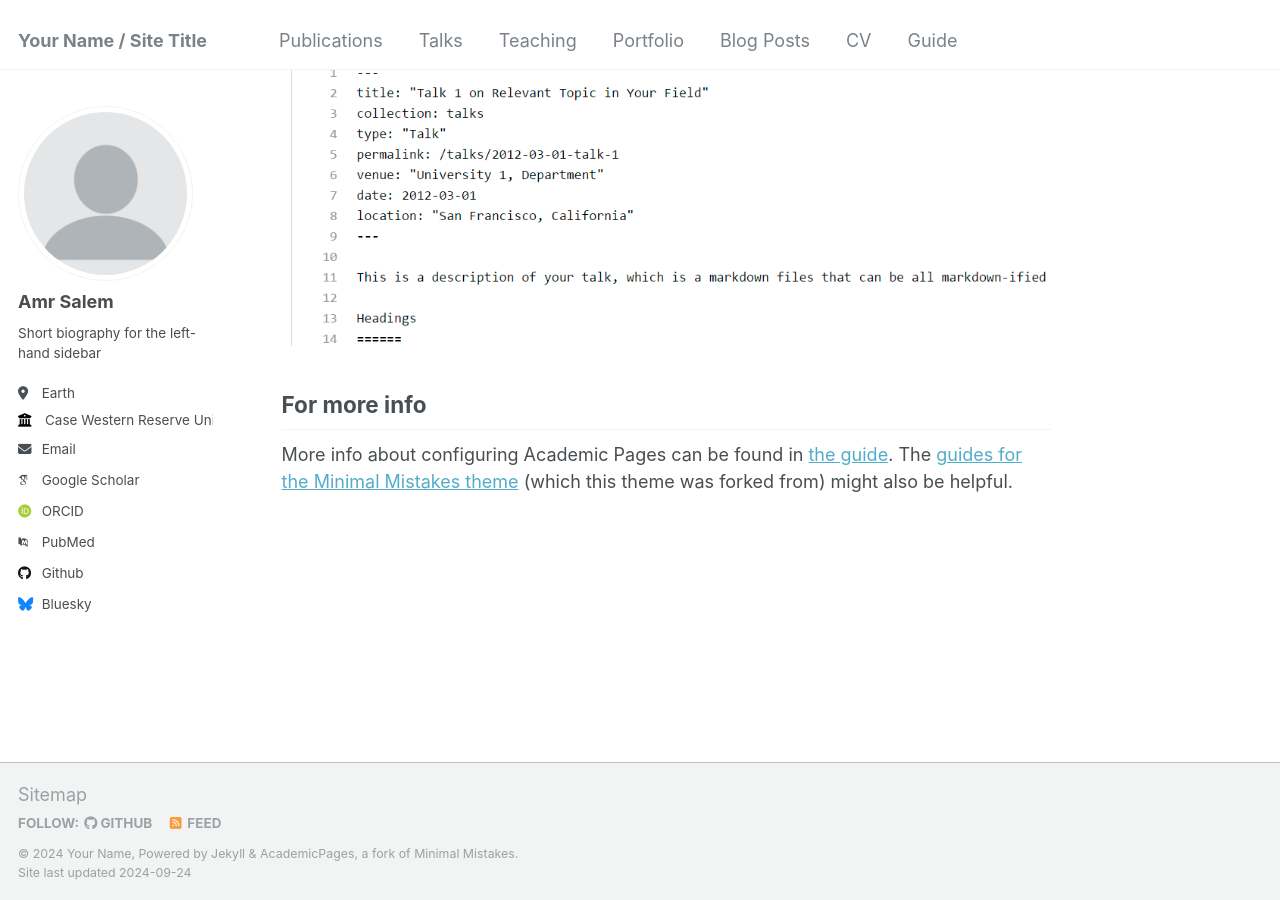
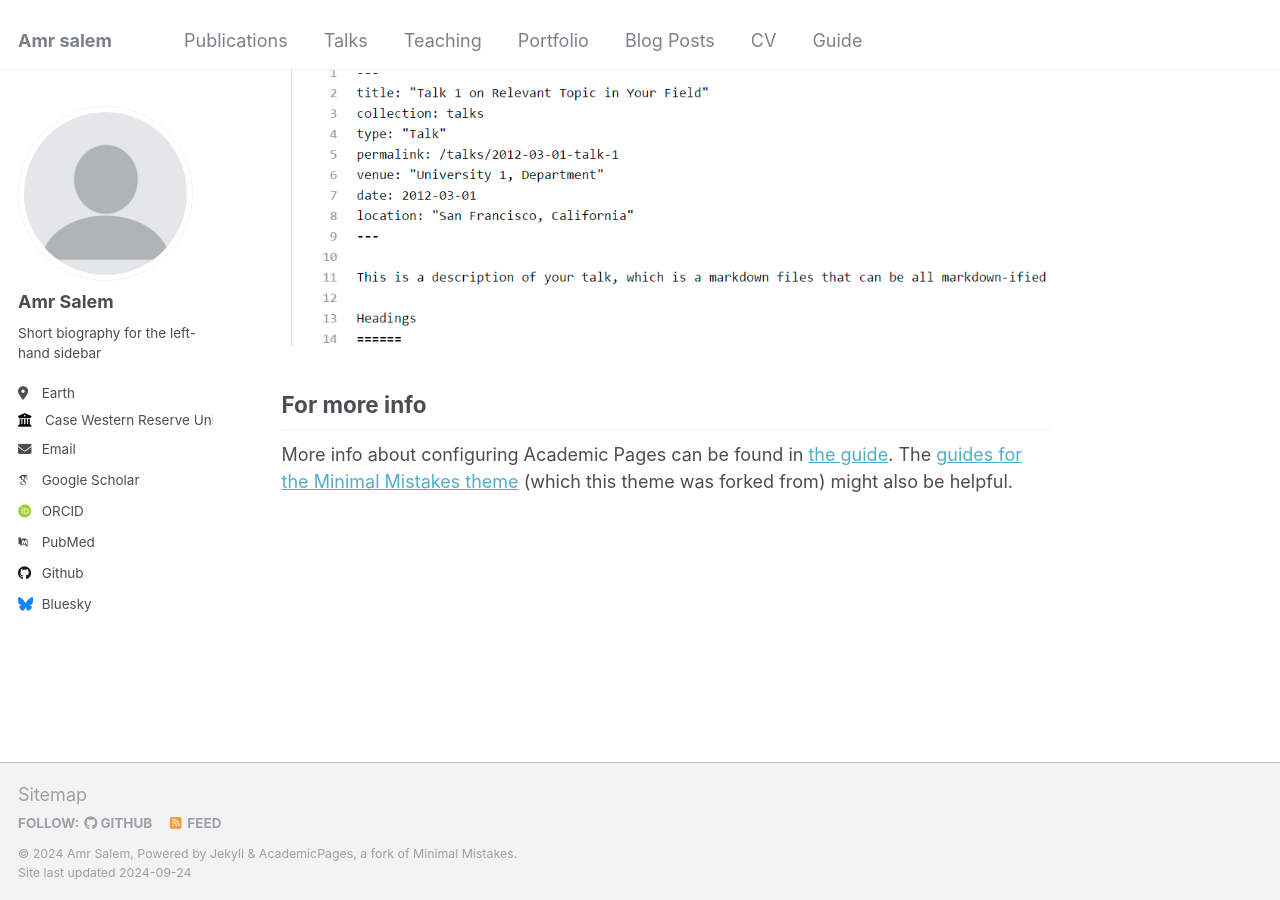
Before and after one commit to amrsalm/amrsalm.github.io, a Jekyll site: the page built from _pages/about.md, in a window 1280 px wide and 900 px high, scrolled down 2643 px. Built offline with Jekyll 4.4.1, drawn with Linux system fonts in a browser that asks for light colours; some web fonts are replaced.

Commit message:
Update _config.yml

```diff
--- a/_config.yml
+++ b/_config.yml
@@ -8,13 +8,13 @@
 
 # Basic Site Settings
 locale                   : "en-US"
-title                    : "Your Name / Site Title"
+title                    : "Amr salem"
 title_separator          : "-"
-name                     : &name "Your Name"
+name                     : &name "Amr Salem"
 description              : &description "personal description"
-url                      : https://academicpages.github.io # the base hostname & protocol for your site e.g. "https://mmistakes.github.io"
+url                      : https://amrsalm.github.io/ # the base hostname & protocol for your site e.g. "https://mmistakes.github.io"
 baseurl                  : "" # the subpath of your site, e.g. "/blog"
-repository               : "academicpages/academicpages.github.io"
+repository               : "amrsalm/amrsalm.github.io/"
 
 # Site Author - The following control what appear as part of the author content on the side bar.
 #               If a field is blank the icon and link will not appear, otherwise it will be shown.
```
